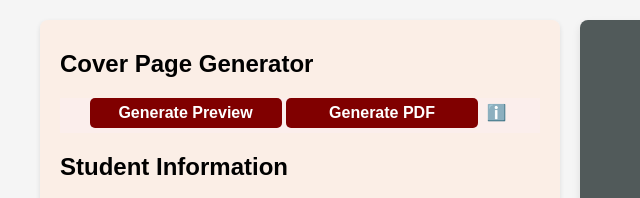
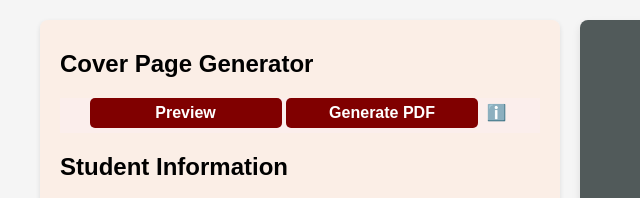
Before and after one commit to Sayed-Shifat-Ahmed/Cover_Page_Generator_RTM-AKTU, a plain HTML site: page index.html in a window 1280 px wide. Shown: the top 198 px of the page, 0-640 px from the left. Drawn offline with nearby package versions, Linux system fonts and the light colour scheme.

Commit message:
index.html

```diff
--- a/index.html
+++ b/index.html
@@ -214,7 +214,7 @@
    <div class="left-box">
     <h2>Cover Page Generator</h2>
     <div class="button-container">
-     <button type="button" onclick="generatePreview()">Generate Preview</button>
+     <button type="button" onclick="generatePreview()">Preview</button>
      <button onclick="downloadpdf()">Generate PDF</button>
      <infobutton onclick="toggleInfoBox()">ℹ️</button>
      </div>
```
